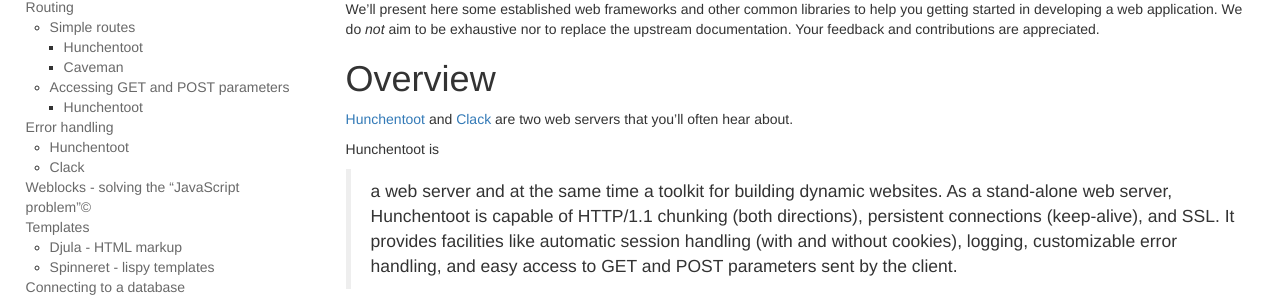
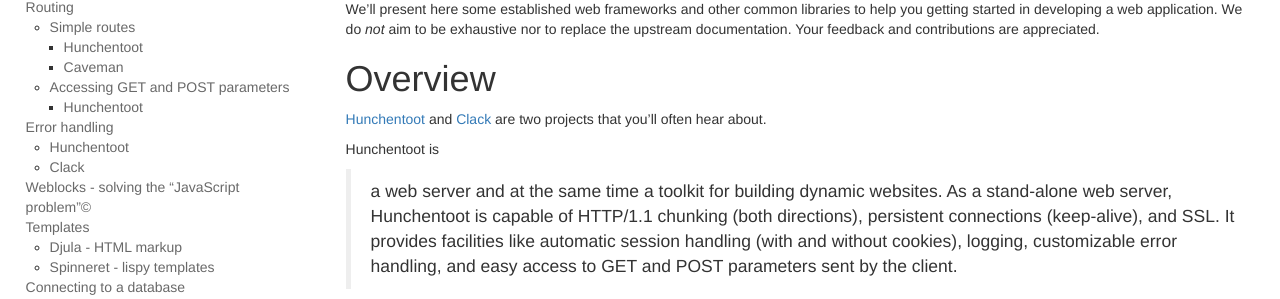
Before and after one commit to LispCookbook/cl-cookbook, a Jekyll site: the page built from web.md, in a window 1280 px wide and 900 px high. Shown: the part 246-545 px from the top of the window. Built offline with Jekyll 4.4.1, drawn with Linux system fonts in a browser that asks for light colours.

Commit message:
web: typo

```diff
--- a/web.md
+++ b/web.md
@@ -30,7 +30,7 @@
 
 # Overview
 
-[Hunchentoot][hunchentoot] and [Clack][clack] are two web servers that
+[Hunchentoot][hunchentoot] and [Clack][clack] are two projects that
 you'll often hear about.
 
 Hunchentoot is
```
